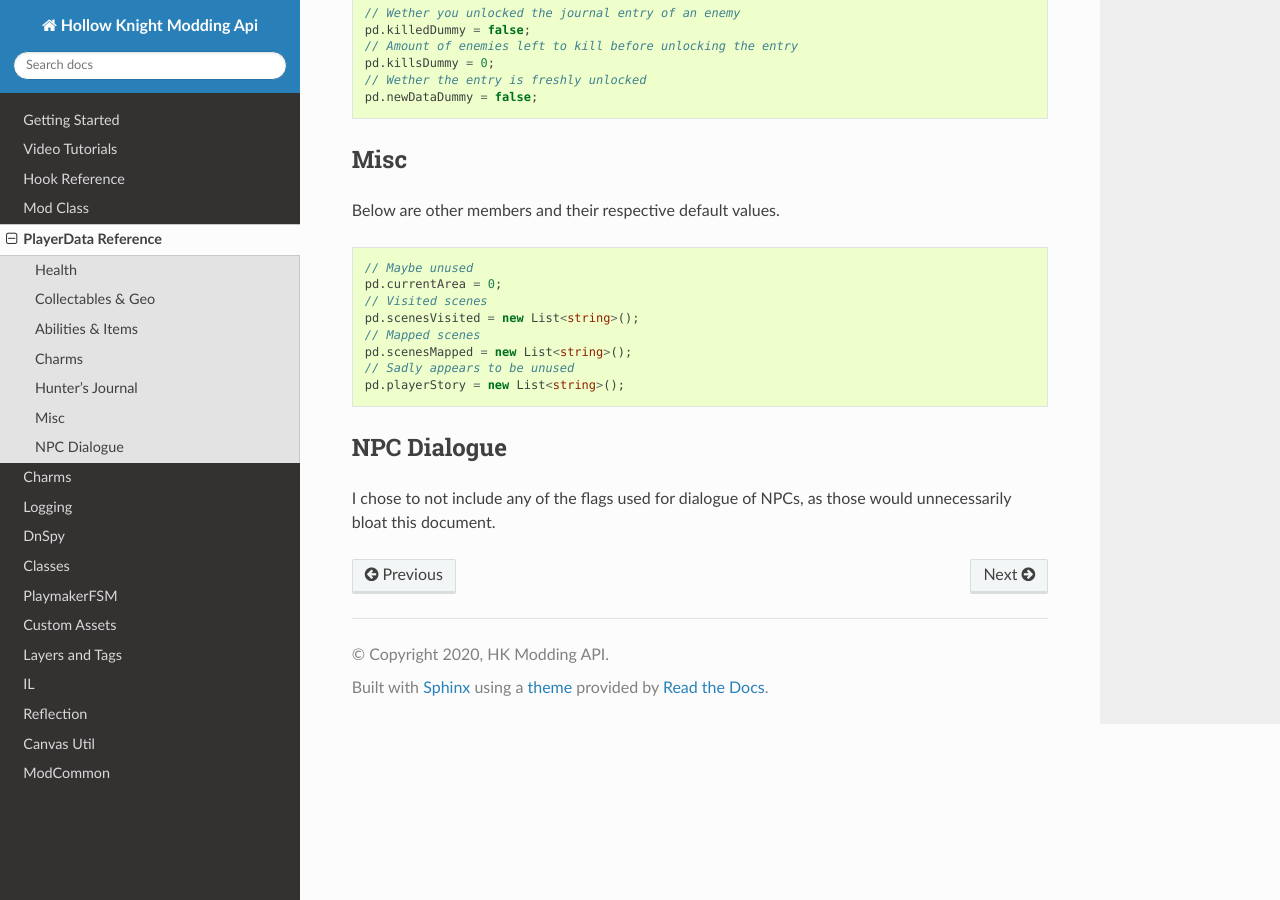
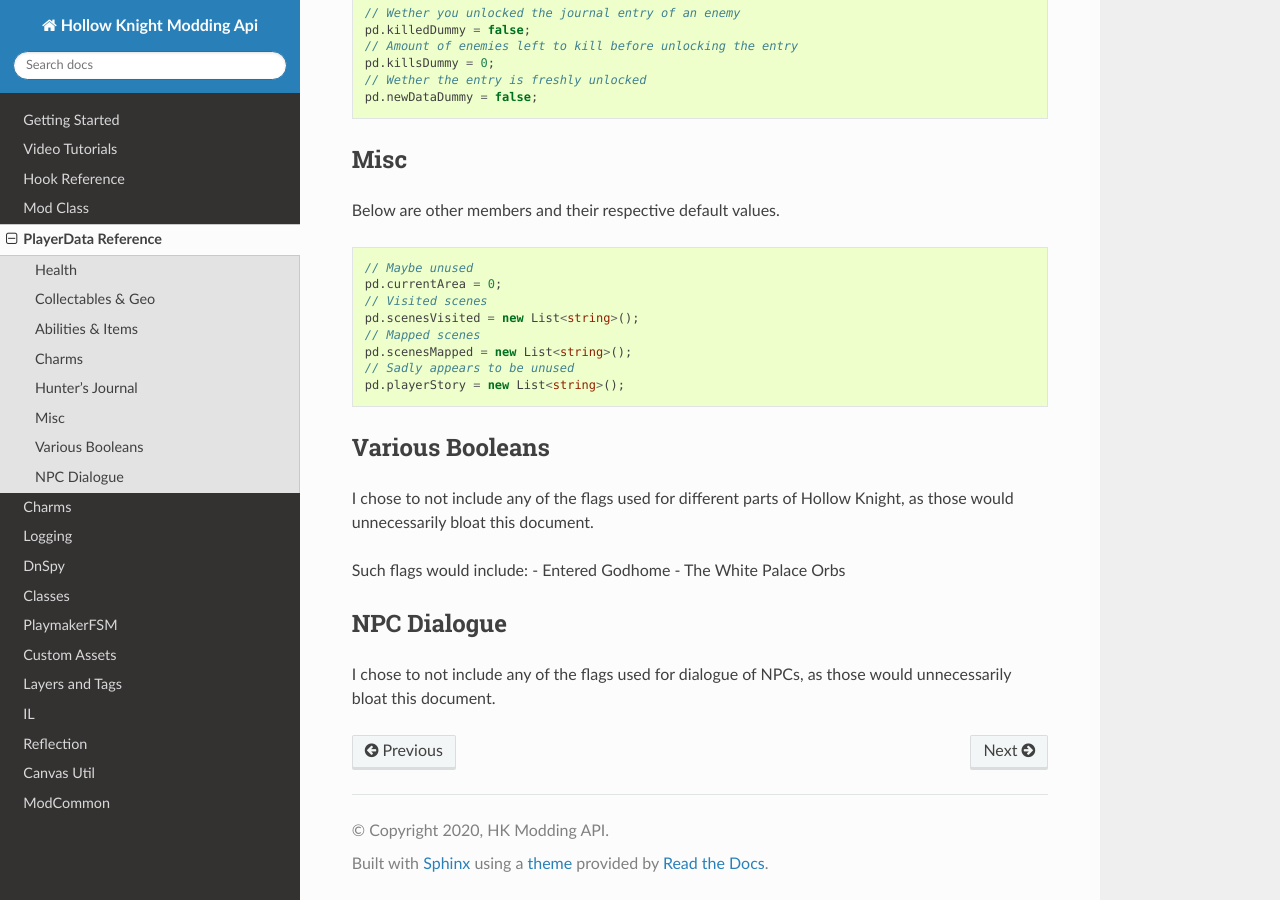
Before and after one commit to a2659802/HK-Modding-API-Docs, a Sphinx documentation site: the page built from source/PlayerData.rst, in a window 1280 px wide and 900 px high, scrolled down 4547 px. Built offline with Sphinx 7.4.7 and the Read the Docs theme 2.0.0, drawn with Linux system fonts in a browser that asks for light colours; some of the changed text lies outside the part shown.

Commit message:
Update PlayerData

```diff
--- a/source/PlayerData.rst
+++ b/source/PlayerData.rst
@@ -94,7 +94,7 @@
     pd.dreamOrbs = 0;
     // Amount of essence the player has already spent
     pd.dreamOrbsSpent = 0;
-    // Ghost coins? doesn't appear to be used anywhere
+    // Amount of Geo the Shade has stored
     pd.ghostCoins = 0;
     // Amount of Pale Ore the player has
     pd.ore = 0;
@@ -274,6 +274,15 @@
     // Sadly appears to be unused
     pd.playerStory = new List<string>();
 
+Various Booleans
+^^^^^^^^^^^^^^^^
+
+I chose to not include any of the flags used for different parts of Hollow Knight, as those would unnecessarily bloat this document.
+
+Such flags would include:
+- Entered Godhome
+- The White Palace Orbs
+
 NPC Dialogue
 ^^^^^^^^^^^^
 
```
